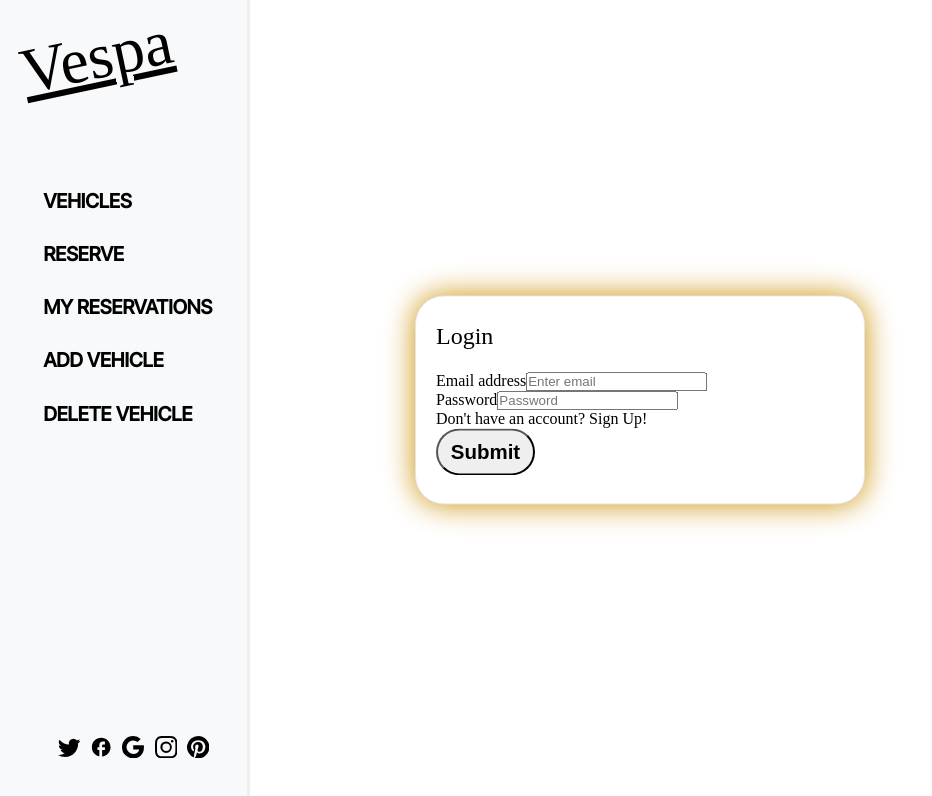
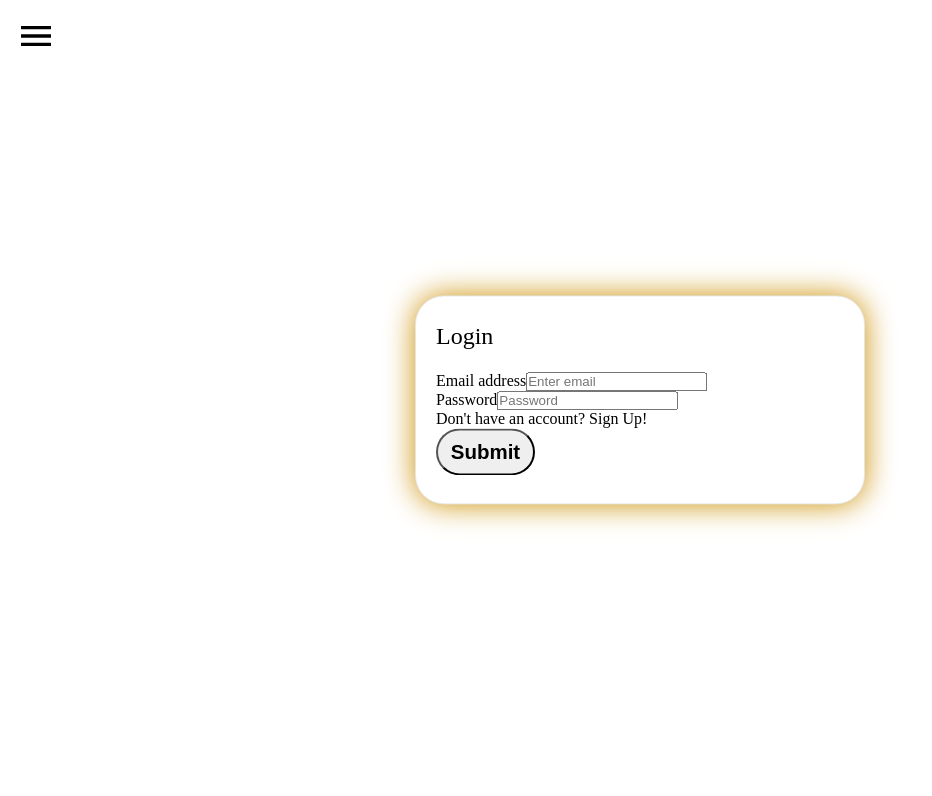
Before and after one commit to Fatima-hub333/appointment-diary-front-end, a React (Create React App) app: page /vehicle#/login in a window 1280 px wide. Shown: the top 796 px of the page, without its empty margins (0-932 px from the left). Built offline with nearby package versions, Linux system fonts and the light colour scheme; a web font is replaced by a local one.

Commit message:
update navigation panel

```diff
--- a/src/components/NavigationPanel.js
+++ b/src/components/NavigationPanel.js
@@ -1,4 +1,5 @@
 import { useEffect, useState } from 'react';
+import { useSelector } from 'react-redux';
 import { useLocation } from 'react-router';
 import { NavLink } from 'react-router-dom';
 import { MdMenu, MdClose, MdFacebook } from 'react-icons/md';
@@ -8,10 +9,11 @@
 import '../styles/NavigationPanel.scss';
 
 function NavigationPanel() {
+  const user = useSelector((state) => state.userSessions.user);
   const location = useLocation();
   const [isMenuOpen, setIsMenuOpen] = useState(!['/', '/sign_up'].includes(location.pathname));
   useEffect(() => {
-    if (['/', '/sign_up'].includes(location.pathname)) setIsMenuOpen(false);
+    if (['/login', '/signup'].includes(location.pathname)) setIsMenuOpen(false);
   }, [location]);
   return (
     <div className={`NavigationPanel ${isMenuOpen ? 'open' : ''}`}>
@@ -19,9 +21,11 @@
         <MdMenu className="nav-menu-icon" onClick={() => setIsMenuOpen(!isMenuOpen)} />
         <MdClose className="nav-close-icon" onClick={() => setIsMenuOpen(!isMenuOpen)} />
         <div className="nav-collalpse">
-          <NavLink className="nav-brand" to="/main">Vespa</NavLink>
+          <NavLink className="nav-brand" to="/main">Book.it</NavLink>
           <nav>
             <ul>
+              {user.id && (
+                <>
                   <li>
                     <NavLink to="/main">Vehicles</NavLink>
                   </li>
@@ -31,12 +35,26 @@
                   <li>
                     <NavLink to="/user/reservations">My reservations</NavLink>
                   </li>
+                  {user.role === 'admin' && (
+                    <>
                       <li>
                         <NavLink to="/vehicle">Add vehicle</NavLink>
                       </li>
                       <li>
                         <NavLink to="/vehicles">Delete vehicle</NavLink>
                       </li>
+                    </>
+                  )}
+                  <li>
+                    <NavLink to="/logout">Logout</NavLink>
+                  </li>
+                </>
+              )}
+              {!user.id && (
+                <li>
+                  <NavLink to="/login">Login</NavLink>
+                </li>
+              )}
             </ul>
           </nav>
         </div>
--- a/src/routes/authMiddleWare.js
+++ b/src/routes/authMiddleWare.js
@@ -1,3 +1,4 @@
+/* eslint-disable no-console */
 import React from 'react';
 import { Navigate, Outlet } from 'react-router';
 import PropTypes from 'prop-types';
```
Lines whose indentation alone changed are shown as unchanged.
